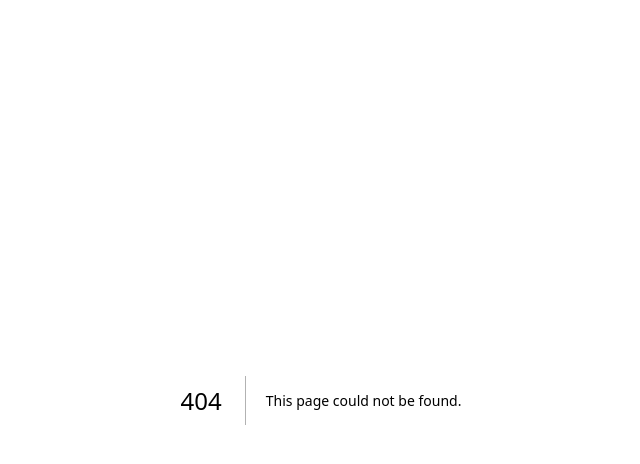
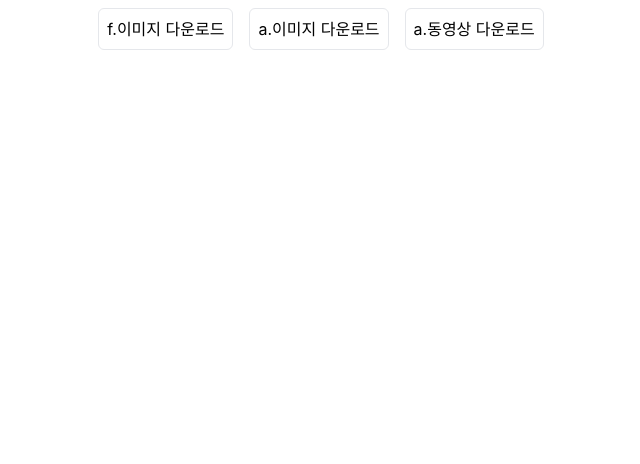
Before and after one commit to jeongdxxn/nextjs-project, a Next.js app: page /download in a window 1280 px wide. Before the commit this address had no page. Shown: the top 464 px of the page, without its empty margins (319-959 px from the left). Built offline with nearby package versions, Linux system fonts and the light colour scheme.

Commit message:
add download feature

```diff
--- a/next.config.js
+++ b/next.config.js
@@ -5,6 +5,14 @@ const nextConfig = {
   images: {
     domains: ["images.unsplash.com"],
   },
+  async rewrites() {
+    return [
+      {
+        source: "/:path*",
+        destination: "https://i.pinimg.com/:path*",
+      },
+    ];
+  },
 };
 
 module.exports = nextConfig;
--- /dev/null
+++ b/src/pages/download/index.tsx
@@ -0,0 +1,46 @@
+export default function DownloadIdx() {
+
+  const onClickDownloadVideo = () => {
+    const url = "/564x/12/8c/bb/128cbb4769e2e72b8a4b62d75bae5c98.jpg";
+    // const url = "/watch?v=PrqwxkBB0DA";
+
+    fetch(url)
+      .then((response) => response.blob())
+      .then((blob) => {
+        const url = URL.createObjectURL(blob);
+        const a = document.createElement("a");
+        a.href = url;
+        a.download = "다운로드 파일명";
+        document.body.appendChild(a);
+        a.click();
+        a.remove();
+      });
+  };
+  return (
+    <>
+      <div className="flex justify-center items-center">
+        <button
+          type="button"
+          onClick={onClickDownloadVideo}
+          className="p-2 border border-spacing-1 rounded-md m-2 hover:bg-slate-600 hover:text-white duration-200"
+        >
+          f.이미지 다운로드
+        </button>
+        <a
+          href="/564x/ed/8d/f9/ed8df95cefce0ef60bb455799c402832.jpg"
+          className="p-2 border border-spacing-1 rounded-md m-2 hover:bg-slate-600 hover:text-white duration-200"
+          download="다운로드 파일명"
+        >
+          a.이미지 다운로드
+        </a>
+        <a
+          href="/watch?v=PrqwxkBB0DA"
+          className="p-2 border border-spacing-1 rounded-md m-2 hover:bg-slate-600 hover:text-white duration-200"
+          download="다운로드 파일명"
+        >
+          a.동영상 다운로드
+        </a>
+      </div>
+    </>
+  );
+}
--- a/src/pages/market/index.tsx
+++ b/src/pages/market/index.tsx
@@ -1,7 +1,7 @@
-import ItemListContainer from "../../components/itemList/itemListContainer";
+import ItemListContainer from "../../components/itemList/ItemListContainer";
 import SearchFormContainter from "../../components/searchForm/SearchFormContainter";
 
-export default function MarketIndex() {
+export default function MarketIdx() {
   return (
     <div className="h-screen w-full bg-slate-200 flex flex-col justify-center items-center">
       <SearchFormContainter />
--- a/src/pages/search_demo/index.tsx
+++ b/src/pages/search_demo/index.tsx
@@ -1,8 +1,8 @@
-import { SetStateAction, useState } from "react";
+import { useState } from "react";
 import KeywordSearch from "../../components/searchDemo/KeywordSearch";
 import DateSearch from "../../components/searchDemo/DateSearch";
 import OptionSearch from "../../components/searchDemo/OptionSearch";
-import ItemListContainer from "../../components/itemList/itemListContainer";
+import ItemListContainer from "../../components/itemList/ItemListContainer";
 import Button from "../../components/searchDemo/Button";
 export interface ItemsProps {
   keyword: string;
@@ -13,7 +13,7 @@ export interface ItemsProps {
   option: string;
 }
 
-export default function SearchDemoIndex() {
+export default function SearchDemoIdx() {
   const [items, setItems] = useState<ItemsProps>({
     keyword: "",
     date: {
```
Also changed, not shown: 1 other file (tests, documents, lock files or other folders).
